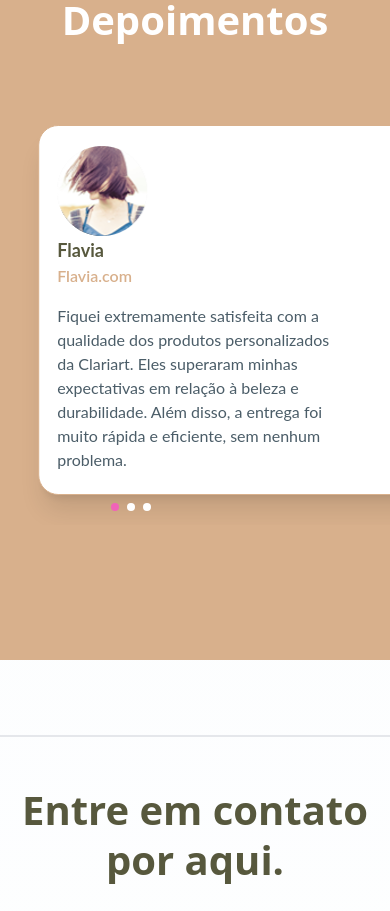
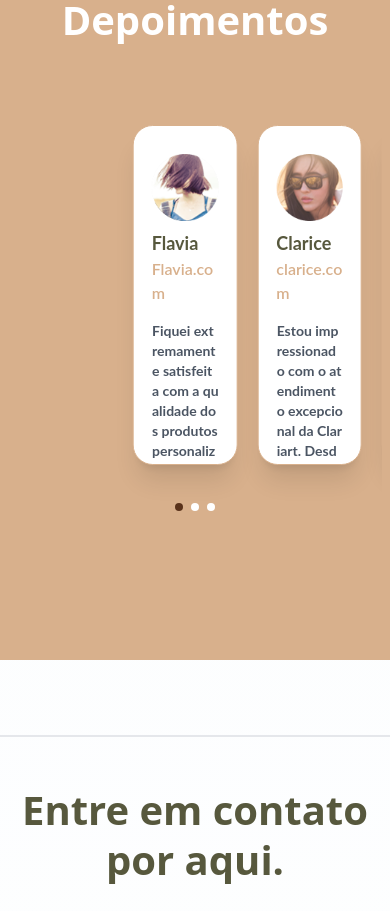
Before and after one commit to ismv00/landingPageWithTailwind, a React (Vite) app: page / in a window 390 px wide. Shown: the part 3620-4531 px from the top of the page. Built offline with nearby package versions, Linux system fonts and the light colour scheme.

Commit message:
fix:setting in testimonials

```diff
--- a/index.html
+++ b/index.html
@@ -2,7 +2,7 @@
 <html lang="en">
   <head>
     <meta charset="UTF-8" />
-    <link rel="icon" type="image/svg+xml" href="/public/logo.svg" />
+    <link rel="icon" type="image/svg+xml" href="/logo.svg" />
     <meta name="viewport" content="width=device-width, initial-scale=1.0" />
     <title>ClariArt - Papelaria personalizada</title>
   </head>
--- a/src/Slider.css
+++ b/src/Slider.css
@@ -3,12 +3,14 @@
 }
 .swiper-horizontal > .swiper-pagination-bullets,
 .swiper-pagination-bullets.swiper-pagination-horizontal {
-  width: 50%;
+  width: 100%;
+  align-items: center;
 }
 .swiper-pagination-bullet {
   background-color: white;
   opacity: 1;
+  align-items: center;
 }
 .swiper-pagination-bullet-active {
-  background-color: #f063b8 !important;
+  background-color: #59321b !important;
 }
--- a/src/components/TestimonialSlider.tsx
+++ b/src/components/TestimonialSlider.tsx
@@ -30,17 +30,19 @@ export function TestimonialSlider() {
           // slide
           <SwiperSlide
             key={index}
-            className="bg-white rounded-[20px] border border-accent-primary xl:max-w-[645px] max-h-[370px] pt-[20px] px-[18px] xl:px-[50px] pb-[50px] flex items-start gap-x-[20px] shadow-xl"
+            className="flex-1 bg-white rounded-[20px] border border-accent-primary xl:max-w-[645px] max-h-[340px] pt-[20px] px-[18px] xl:px-[50px] pb-[50px] flex items-start gap-x-[20px] shadow-xl overflow-hidden break-all sm:max-w-[500px]"
           >
             {/* avatar image */}
-            <img src={image} alt="" />
+            <img src={image} alt="" className="my-2" />
             {/* text */}
             <div>
               <div className="text-lg text-primary font-bold">{name}</div>
               <div className="mb-4 font-semibold text-accent-primary">
                 {web}
               </div>
-              <p className="max-w-[280px] :">{message}</p>
+              <blockquote className="text-gray-600 max-w-[380px] text-sm sm:text-xs font-bold overflow-y-auto h-48">
+                {message}
+              </blockquote>
             </div>
           </SwiperSlide>
         );
```
